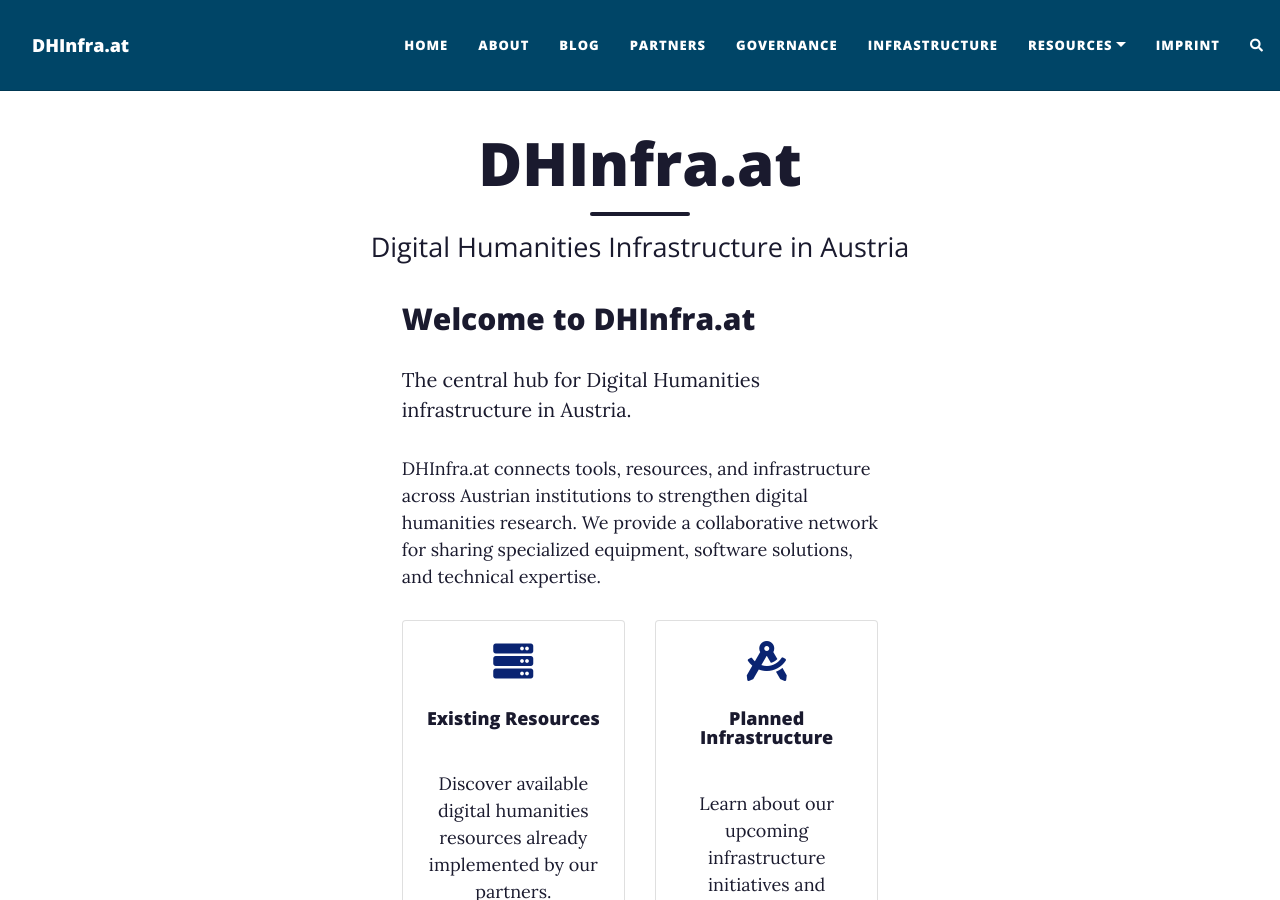
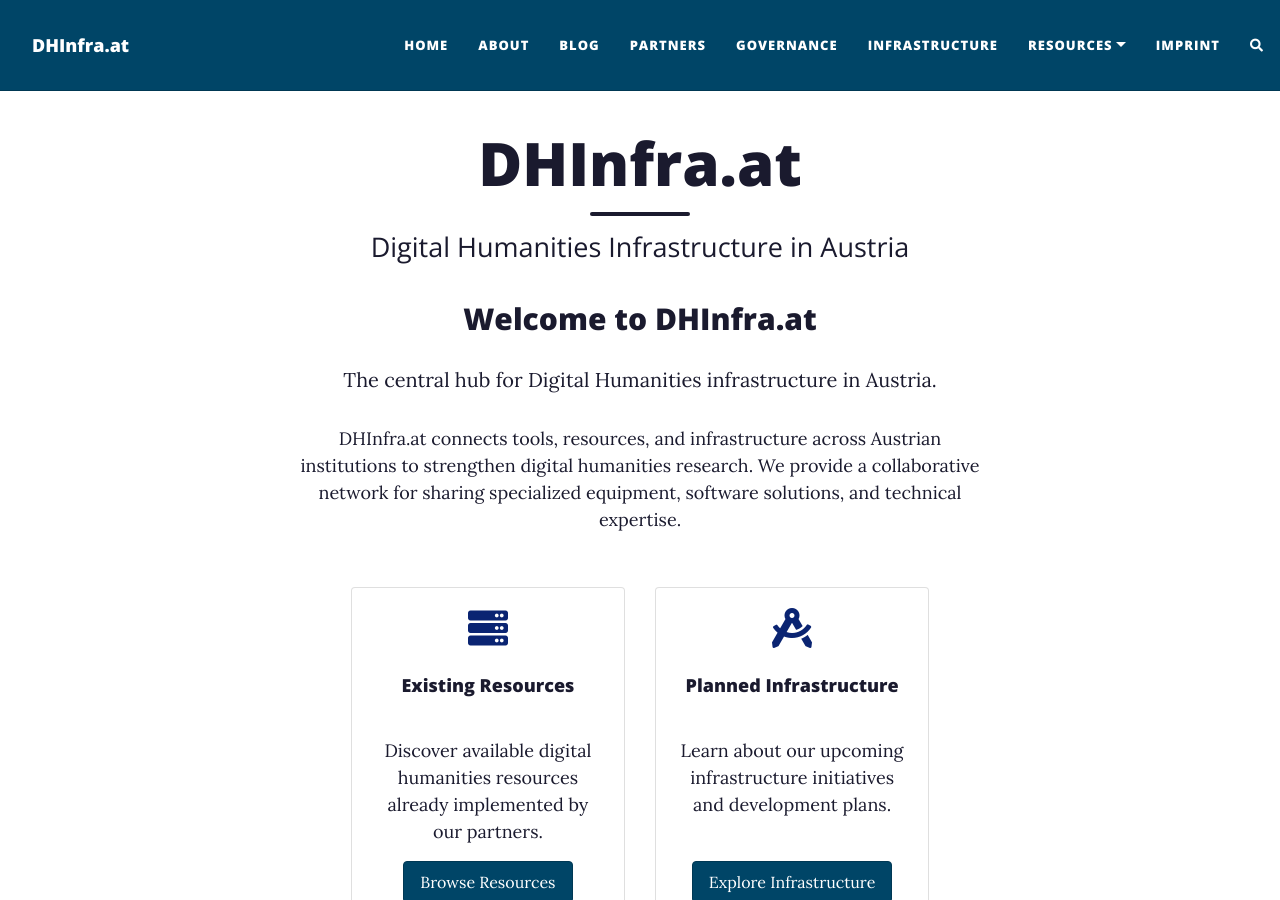
Before and after one commit to dhinfra-at/dhinfra-at.github.io, a Jekyll site: the page built from index.html, in a window 1280 px wide and 900 px high. Built offline with Jekyll 4.4.1, drawn with Linux system fonts in a browser that asks for light colours; the list of posts is cut into pages by our own code; comment, search, counter and statistics services are not loaded.

Commit message:
update container width

```diff
--- a/index.html
+++ b/index.html
@@ -48,15 +48,17 @@ subtitle: Digital Humanities Infrastructure in Austria
 <!-- Font Awesome for icons -->
 <link rel="stylesheet" href="https://cdnjs.cloudflare.com/ajax/libs/font-awesome/5.15.4/css/all.min.css">
 
+<div class="container">
   <div class="row">
-  <div class="col-lg-8 col-md-10 mx-auto">
+    <div class="col-12 text-center">
       <h2>Welcome to DHInfra.at</h2>
       <p class="lead">The central hub for Digital Humanities infrastructure in Austria.</p>
+      <p>DHInfra.at connects tools, resources, and infrastructure across Austrian institutions to strengthen digital humanities research. We provide a collaborative network for sharing specialized equipment, software solutions, and technical expertise.</p>
+    </div>
+  </div>
 
-    <p>DHInfra.at connects tools, resources, and infrastructure across Austrian institutions to strengthen digital humanities research. We provide a collaborative network for sharing specialized equipment, software solutions, and technical expertise.</p>
-
-    <div class="row mt-4">
-      <div class="col-md-6 mb-4">
+  <div class="row mt-4 justify-content-center">
+    <div class="col-md-5 mb-4">
       <div class="card">
         <div class="card-body">
           <i class="fas fa-server card-icon"></i>
@@ -66,7 +68,7 @@ subtitle: Digital Humanities Infrastructure in Austria
         </div>
       </div>
     </div>
-      <div class="col-md-6 mb-4">
+    <div class="col-md-5 mb-4">
       <div class="card">
         <div class="card-body">
           <i class="fas fa-drafting-compass card-icon"></i>
@@ -78,8 +80,8 @@ subtitle: Digital Humanities Infrastructure in Austria
     </div>
   </div>
 
-    <div class="row">
-      <div class="col-md-6 mb-4">
+  <div class="row justify-content-center">
+    <div class="col-md-5 mb-4">
       <div class="card">
         <div class="card-body">
           <i class="fas fa-university card-icon"></i>
@@ -89,7 +91,7 @@ subtitle: Digital Humanities Infrastructure in Austria
         </div>
       </div>
     </div>
-      <div class="col-md-6 mb-4">
+    <div class="col-md-5 mb-4">
       <div class="card">
         <div class="card-body">
           <i class="fas fa-newspaper card-icon"></i>
@@ -100,13 +102,11 @@ subtitle: Digital Humanities Infrastructure in Austria
       </div>
     </div>
   </div>
-  </div>
-</div>
 
-<div class="row mt-5">
-  <div class="col-lg-8 col-md-10 mx-auto">
-    <h3>Our Partner Institutions</h3>
-    <div class="row partner-logos">
+  <div class="row mt-5 justify-content-center">
+    <div class="col-12">
+      <h3 class="text-center">Our Partner Institutions</h3>
+      <div class="row partner-logos justify-content-center align-items-center">
         <div class="col-4 col-sm-3 col-md-2 mb-3 text-center">
           <a href="/partners#kfug">
             <img src="/assets/img/logos/graz.jpg" alt="University of Graz" class="img-fluid" style="max-height: 60px;">
@@ -158,8 +158,8 @@ subtitle: Digital Humanities Infrastructure in Austria
 
   <hr class="mt-5">
 
-<div class="row">
-  <div class="col-lg-8 col-md-10 mx-auto">
+  <div class="row justify-content-center">
+    <div class="col-12">
       <p class="text-center">
         <a href="/about">Learn more about DHInfra.at</a> |
         <a href="/governance">Governance Structure</a> |
@@ -167,3 +167,4 @@ subtitle: Digital Humanities Infrastructure in Austria
       </p>
     </div>
   </div>
+</div>
```
Lines whose indentation alone changed are shown as unchanged.
